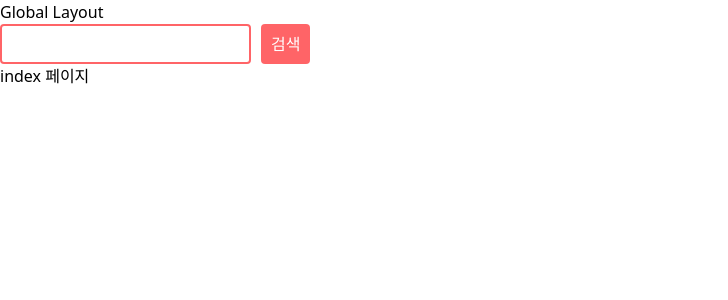
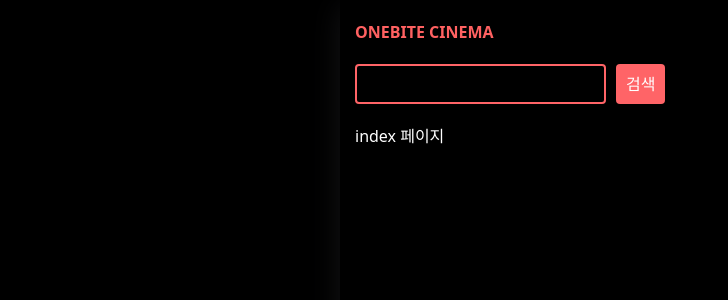
Before and after one commit to goorm12/onebite-cinema-app, a Next.js app: page / in a window 1280 px wide. Shown: the top 300 px of the page, without its empty margins (0-728 px from the left). Built offline with nearby package versions, Linux system fonts and the light colour scheme.

Commit message:
Day - 11 글로벌 레이아웃 설정

```diff
--- a/app/layout.tsx
+++ b/app/layout.tsx
@@ -1,3 +1,4 @@
+import Link from "next/link";
 import "./globals.css";
 
 export default function RootLayout({
@@ -7,9 +8,15 @@ export default function RootLayout({
 }>) {
   return (
     <html lang="ko">
-      <body>
-        <div>Global Layout</div>
-        {children}
+      <body className="p-0 m-0 bg-black text-white">
+        <div className="container-box-[600px] pt-5 flex flex-col gap-5">
+          <Link href={"/"}>
+            <h1 className="text-(--color-soft-red) font-extrabold">
+              ONEBITE CINEMA
+            </h1>
+          </Link>
+          {children}
+        </div>
       </body>
     </html>
   );
```
